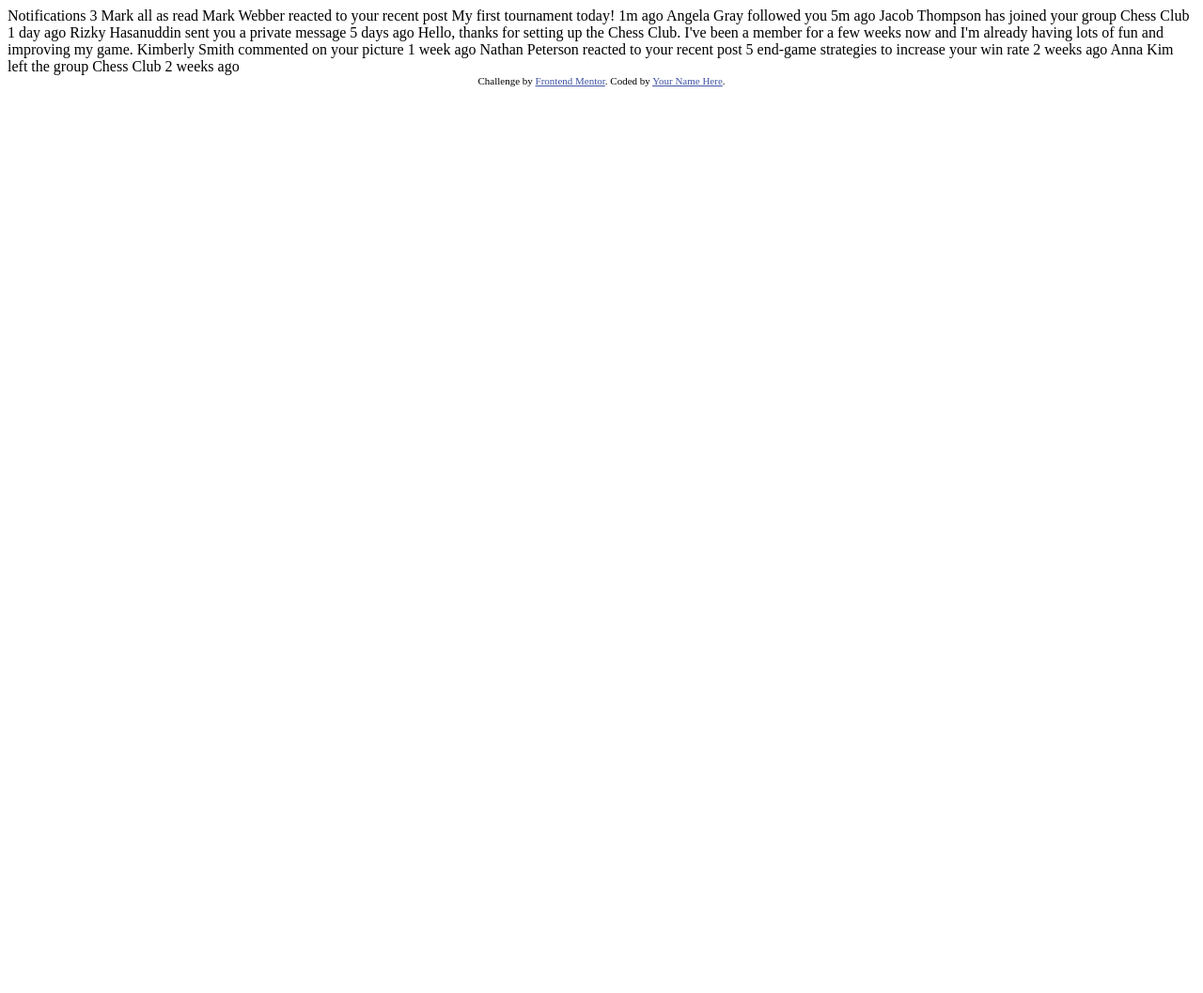
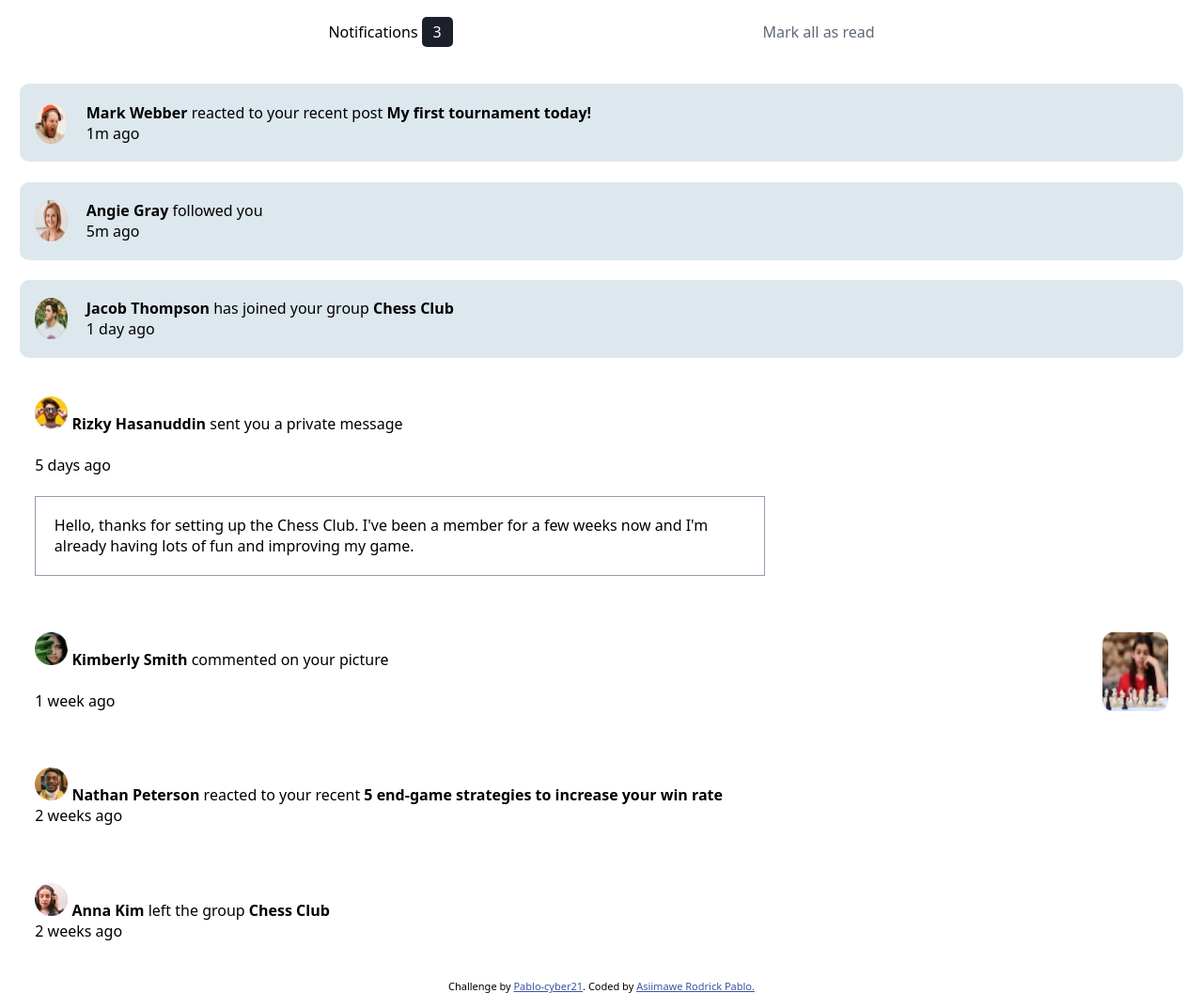
Before and after one commit to Pablo-cyber21/notifications-page-main, a plain HTML site: page index.html in a window 1280 px wide. Shown: the whole page at 94% size. Before the commit the page ends 800 px from the top, so only its background shows below. Drawn offline with Linux system fonts and the light colour scheme.

Commit message:
Modified files for frontend mentor
JS done and other stuff.

Signed-off-by: Asiimawe Pablo <pasiimawe@gmail.com>

```diff
--- a/index.html
+++ b/index.html
@@ -1,51 +1,160 @@
 <!DOCTYPE html>
 <html lang="en">
   <head>
-  <meta charset="UTF-8">
-  <meta name="viewport" content="width=device-width, initial-scale=1.0"> <!-- displays site properly based on user's device -->
+    <meta charset="UTF-8" />
+    <meta name="viewport" content="width=device-width, initial-scale=1.0" />
+    <!-- displays site properly based on user's device -->
 
-  <link rel="icon" type="image/png" sizes="32x32" href="./assets/images/favicon-32x32.png">
-
+    <link rel="stylesheet" href="style.css" />
+    <link
+      rel="icon"
+      type="image/png"
+      sizes="32x32"
+      href="./assets/images/favicon-32x32.png"
+    />
     <title>Frontend Mentor | Notifications page</title>
-
-  <!-- Feel free to remove these styles or customise in your own stylesheet 👍 -->
-  <style>
-    .attribution { font-size: 11px; text-align: center; }
-    .attribution a { color: hsl(228, 45%, 44%); }
-  </style>
   </head>
   <body>
+    <!-- The header section  -->
+    <div class="header_information">
+      <div class="notofications-show">
+        Notifications
+        <span id="counter-unread" class="counter-unread">3</span>
+      </div>
 
-  Notifications 3
+      <div class="all_as_read">
+        <a
+          id="mark_as_read"
+          target="blank"
+          class="mark_as_read"
+          onclick="markAsRead()"
+          >Mark all as read</a
+        >
+      </div>
+    </div>
+    <section class="notifications_center">
+      <div id="notification-unread" class="mark-w notification">
+        <img
+          src="assets/images/avatar-mark-webber.webp"
+          alt="icon-of-user"
+          class="user_icon"
+        />
+        <a href="" class="notification_event">
+          <b class="boldend-name">Mark Webber</b> reacted to your recent post
+          <span class="special-announcement"> My first tournament today! </span>
+          <br />
+          1m ago
+        </a>
+      </div>
+      <div id="notification-unread-3" class="angie-g notification">
+        <img
+          src="assets/images/avatar-angela-gray.webp"
+          alt="icon-of-user"
+          class="user_icon"
+        />
+        <a href="" class="notification_event">
+          <b class="boldend-name">Angie Gray</b> followed you
 
-  Mark all as read
+          <br />
+          5m ago
+        </a>
+      </div>
+      <div id="notification-unread-2" class="jack-T notification">
+        <img
+          src="assets/images/avatar-jacob-thompson.webp"
+          alt="icon-of-user"
+          class="user_icon"
+        />
+        <a href="" class="notification_event">
+          <b class="boldend-name"> Jacob Thompson </b> has joined your group
+          <span class="special-announcement">Chess Club </span>
+          <br />
+          1 day ago
+        </a>
+      </div>
 
-  Mark Webber reacted to your recent post My first tournament today!
-  1m ago
+      <div id="notification-unread" class="riz-h notification-read">
+        <img
+          src="assets/images/avatar-rizky-hasanuddin.webp"
+          alt=" icon-of-user"
+          class="user_icon"
+        />
+        <a href="" class="notification_event">
+          <b class="boldend-name"> Rizky Hasanuddin </b> sent you a private
+          message
+          <br />
+          <br />
+          5 days ago
+        </a>
+        <br />
+        <br />
+        <p class="message">
+          Hello, thanks for setting up the Chess Club. I've been a member for a
+          few weeks now and I'm already having lots of fun and improving my
+          game.
+        </p>
+      </div>
 
-  Angela Gray followed you
-  5m ago
+      <div class="kim-s notification-read read-notification">
+        <div class="notification-info">
+          <img
+            src="assets/images/avatar-kimberly-smith.webp"
+            alt=" icon-of-user"
+            class="user_icon"
+          />
+          <a href="" class="notification_event">
+            <b class="boldend-name"> Kimberly Smith</b> commented on your
+            picture
+            <br />
+            <br />
+            1 week ago
+          </a>
+        </div>
+        <br />
+        <br />
+        <img
+          src="assets/images/image-chess.webp"
+          alt=""
+          class="picture-comment"
+        />
+      </div>
 
-  Jacob Thompson has joined your group Chess Club
-  1 day ago
+      <div class="Nat-P notification-read">
+        <img
+          src="assets/images/avatar-nathan-peterson.webp"
+          alt="icon-of-user"
+          class="user_icon"
+        />
+        <a href="" class="notification_event">
+          <b class="boldend-name"> Nathan Peterson</b> reacted to your recent
+          <span class="special-announcement"
+            >5 end-game strategies to increase your win rate
+          </span>
+          <br />
+          2 weeks ago
+        </a>
+      </div>
 
-  Rizky Hasanuddin sent you a private message
-  5 days ago
-  Hello, thanks for setting up the Chess Club. I've been a member for a few weeks now and
-  I'm already having lots of fun and improving my game.
-
-  Kimberly Smith commented on your picture
-  1 week ago
-
-  Nathan Peterson reacted to your recent post 5 end-game strategies to increase your win rate
+      <div class="Ann-K notification-read">
+        <img
+          src="assets/images/avatar-anna-kim.webp"
+          alt="icon-of-user"
+          class="user_icon"
+        />
+        <a href="" class="notification_event">
+          <b class="boldend-name"> Anna Kim</b> left the group
+          <span class="special-announcement">Chess Club </span>
+          <br />
           2 weeks ago
-
-  Anna Kim left the group Chess Club
-  2 weeks ago
-
+        </a>
+      </div>
+    </section>
     <div class="attribution">
-    Challenge by <a href="https://www.frontendmentor.io?ref=challenge" target="_blank">Frontend Mentor</a>.
-    Coded by <a href="#">Your Name Here</a>.
+      Challenge by
+      <a href="https://www.frontendmentor.io?ref=challenge" target="_blank"
+        >Pablo-cyber21</a
+      >. Coded by <a href="#">Asiimawe Rodrick Pablo.</a>
     </div>
+    <script src="index.js"></script>
   </body>
 </html>
--- /dev/null
+++ b/index.js
@@ -0,0 +1,15 @@
+var notificationUnRead1 = document.getElementById("notification-unread");
+
+var notificationUnRead2 = document.getElementById("notification-unread-2");
+
+var notificationUnRead3 = document.getElementById("notification-unread-3");
+
+var counter = document.querySelector("#counter-unread");
+
+function markAsRead() {
+  notificationUnRead1.style.backgroundColor = "#fff";
+  notificationUnRead2.style.backgroundColor = "#fff";
+  notificationUnRead3.style.backgroundColor = "#fff";
+
+  counter.innerHTML = "0";
+}
--- /dev/null
+++ b/style.css
@@ -0,0 +1,108 @@
+:root{
+    --White: hsl(0, 0%, 100%);
+    --light-blue-2-grayish: hsl(210, 60%, 98%);
+    --grayish-blue-1:hsl(211, 68%, 94%);
+    --grayish-blue-2:hsl(205, 33%, 90%);
+    --Grayish-blue:hsl(219, 14%, 63%);
+    --Dark-grayish-blue: hsl(219, 12%, 42%);
+    --Very-dark-blue: hsl(224, 21%, 14%);
+}
+
+*{
+    box-sizing: border-box;
+    padding: 0;
+    margin: 0;
+    font-family: system-ui, -apple-system, BlinkMacSystemFont, 'Segoe UI', Roboto, Oxygen, Ubuntu, Cantarell, 'Open Sans', 'Helvetica Neue', sans-serif;
+}
+
+.user_icon{
+    width: 35px;
+    max-width: 100%;
+}
+
+.notification{
+    padding: 1.22em 1em;
+    background: var(--grayish-blue-2);
+    margin: 1.33em;
+    display: flex;
+    flex-direction: row;
+    gap: 1.22em;
+    border-radius: 10px;
+}
+
+.notification-read{
+    padding: 1.22em 1em;
+    margin: 1.33em;
+}
+
+.message{
+    background: #fff;
+    padding: 1.22em ;
+    width: 777px;
+    border: 1px solid var(--Grayish-blue);
+    max-width: 100%;
+}
+
+.message:hover{
+    background-color: var(--light-blue-2-grayish);
+}
+
+.header_information{
+    display: flex;
+    flex-direction: row;
+    justify-content: space-evenly;
+    padding: 1.44em 1.22em;
+}
+
+.mark_as_read{
+text-decoration: none;
+color: var(--Dark-grayish-blue);
+}
+
+.mark_as_read:hover{
+color: var(--Very-dark-blue);
+}
+
+.counter-unread{
+    background: var(--Very-dark-blue);
+    color:#fff;
+    padding: .33em .74em;
+    border-radius: 5px;
+}
+
+.notification_event{
+    text-decoration: none;
+    color: #000;
+}
+
+.special-announcement{
+    font-weight: 600;
+}
+
+.special-announcement:hover{
+    color: blue;
+}
+
+.boldend-name:hover{
+color: blue;
+}
+
+.read-notification{
+    display: flex;
+    flex-direction: row;
+    justify-content: space-between;
+}
+
+.picture-comment{
+    width: 70px;
+    max-width: 100%;
+}
+
+.attribution{
+    font-size: 11px;
+    text-align: center;
+     }
+
+.attribution a {
+      color: hsl(228, 45%, 44%);
+ }
```
Also changed, not shown: design/mobile-design.jpg. Lines whose indentation alone changed are shown as unchanged.
